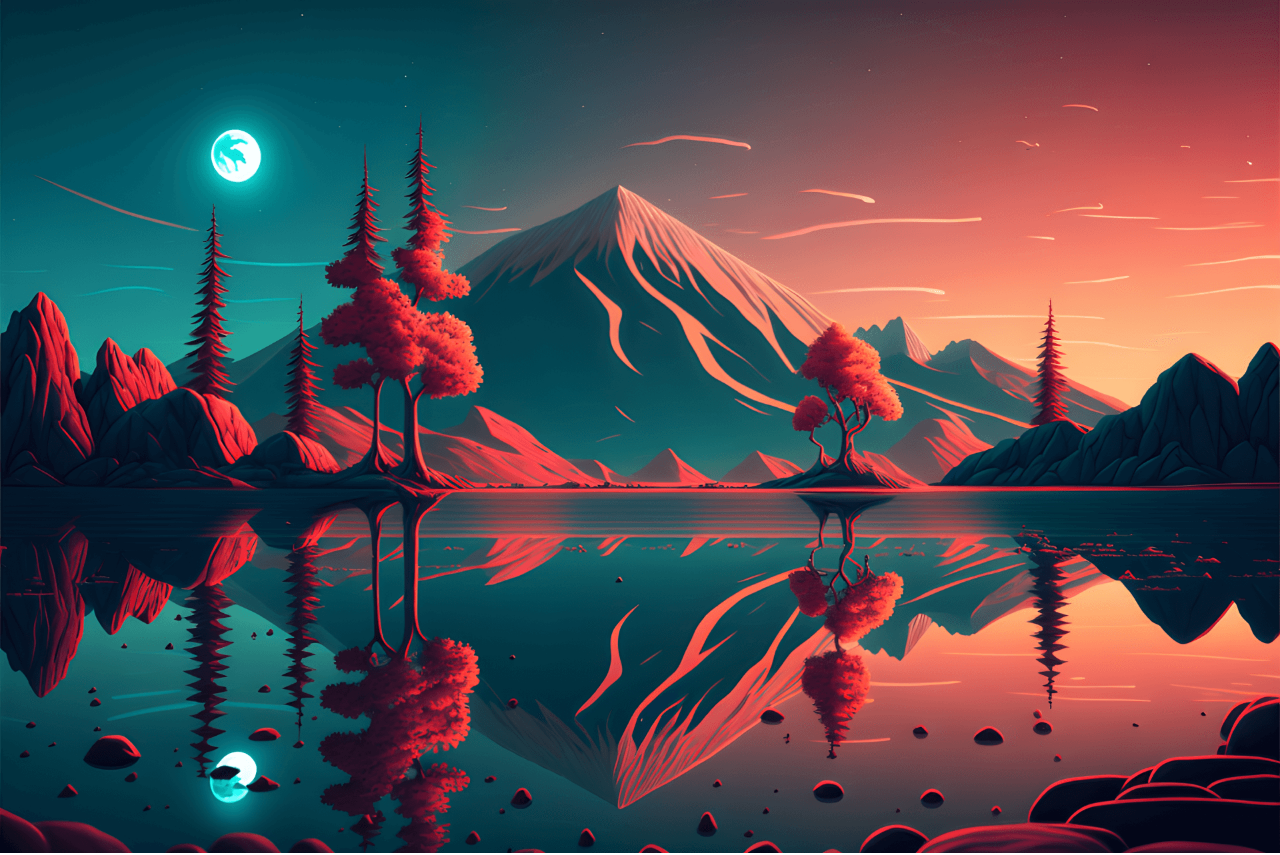
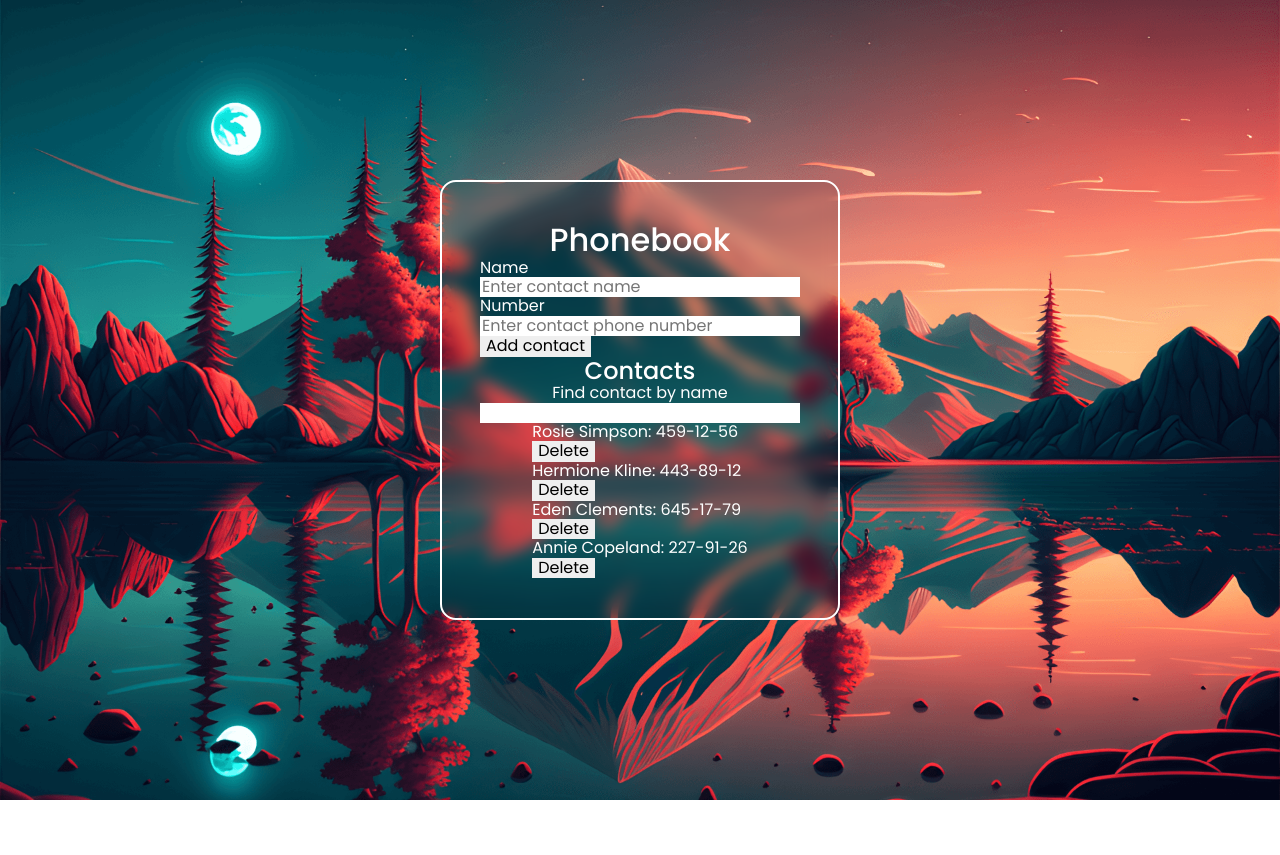
Before and after one commit to sandra-selezen/goit-react-hw-02-phonebook, a React (Create React App) app: page / in a window 1280 px wide. Shown: the top 855 px of the page. After the commit the page ends 800 px from the top, so only its background shows below. Built offline with nearby package versions, Linux system fonts and the light colour scheme.

Commit message:
Adds style for container

```diff
--- a/src/components/App.js
+++ b/src/components/App.js
@@ -4,6 +4,7 @@ import { Filter } from "./Filter/Filter";
 import { ContactList } from "./ContactList/ContactList";
 import { GlobalStyle } from './GlobalStyle';
 import { Layout } from './Layout/Layout';
+import { Container } from "./Container/Container";
 
 export class App extends Component {
   state = {
@@ -48,12 +49,14 @@ export class App extends Component {
 
     return (
       <Layout>
+        <Container>
           <h1>Phonebook</h1>
           <ContactForm onSubmit={this.addContact} />
           <h2>Contacts</h2>
           <Filter value={filter} onChange={this.changeFilter}/>
           <ContactList contacts={searchContact} onDeleteContact={this.deleteContact} />
           <GlobalStyle />
+        </Container>
       </Layout>
     )
   }
--- /dev/null
+++ b/src/components/Container/Container.js
@@ -0,0 +1,15 @@
+import styled from "styled-components";
+
+export const Container = styled.div`
+  width: 400px;
+  padding: 2.5rem 1.5rem;
+  margin: 0 auto;
+  position: relative;
+  display: flex;
+  align-items: center;
+  flex-direction: column;
+  background-color: hsla(0, 0%, 10%, 0.1);
+  border: 2px solid ${p => p.theme.colors.whiteColor};
+  border-radius: 1rem;
+  backdrop-filter: blur(8px);
+`;
--- a/src/components/Layout/Layout.js
+++ b/src/components/Layout/Layout.js
@@ -1,8 +1,9 @@
 import { Container } from './Layout.styled';
 import bgImage from 'components/images/login-bg.png';
+import css from './Layout.module.css';
 
 export const Layout = ({ children }) => {
   return <Container>
-    <img src={bgImage} alt="background" className="bgImage" />
+    <img src={bgImage} alt="background" className={css.bgImage} />
     {children}</Container>;
 };
--- /dev/null
+++ b/src/components/Layout/Layout.module.css
@@ -0,0 +1,7 @@
+.bgImage {
+  position: absolute;
+  width: 100%;
+  height: 100%;
+  object-fit: cover;
+  object-position: center;
+}
--- a/src/components/Layout/Layout.styled.js
+++ b/src/components/Layout/Layout.styled.js
@@ -2,7 +2,8 @@ import styled from 'styled-components';
 
 
 export const Container = styled.div`
-
-  margin: 0 auto;
-  ${'' /* padding: 24px; */}
+  position: relative;
+  height: 100vh;
+  display: grid;
+  align-items: center;
 `;
```
Lines whose indentation alone changed are shown as unchanged.
